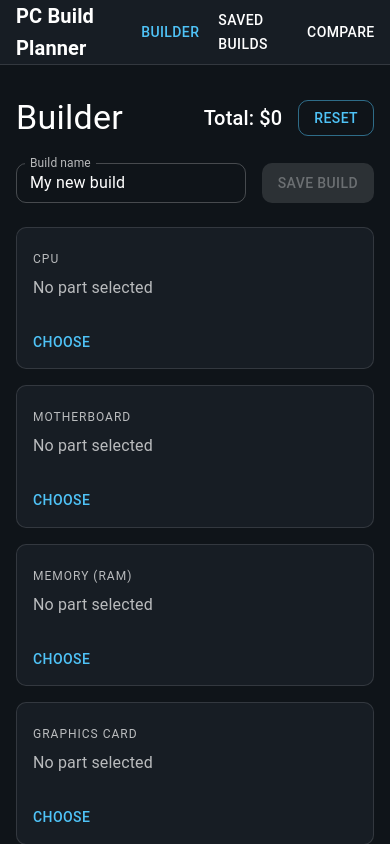
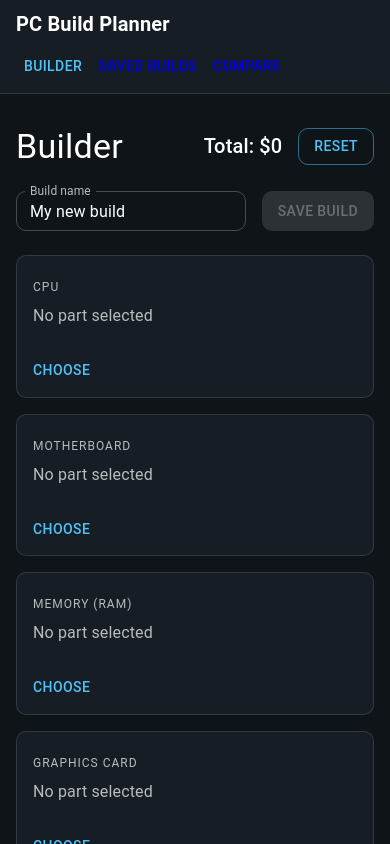
Before and after one commit to eshchar509/pc-build-planner, a React (Vite) app: page / in a window 390 px wide. Shown: the top 844 px of the page. Built offline with nearby package versions, Linux system fonts and the light colour scheme.

Commit message:
feat: improve responsive header and accessibility

```diff
--- a/index.html
+++ b/index.html
@@ -4,7 +4,8 @@
     <meta charset="UTF-8" />
     <link rel="icon" type="image/svg+xml" href="/favicon.svg" />
     <meta name="viewport" content="width=device-width, initial-scale=1.0" />
-    <title>pc-build-planner</title>
+<title>PC Build Planner</title>
+<meta name="description" content="Plan a PC build: pick parts, check compatibility, estimate performance and compare builds." />
   </head>
   <body>
     <div id="root"></div>
--- a/src/components/Layout.tsx
+++ b/src/components/Layout.tsx
@@ -1,4 +1,5 @@
-import { NavLink, Outlet } from 'react-router-dom'
+import { useEffect, useRef } from 'react'
+import { NavLink, Outlet, useLocation } from 'react-router-dom'
 import AppBar from '@mui/material/AppBar'
 import Box from '@mui/material/Box'
 import Button from '@mui/material/Button'
@@ -12,31 +13,79 @@ const links = [
   { to: '/compare', label: 'Compare', end: false },
 ]
 
+function titleFor(pathname: string): string {
+  if (pathname === '/') return 'Builder'
+  if (pathname === '/builds') return 'Saved builds'
+  if (pathname === '/compare') return 'Compare'
+  if (pathname.startsWith('/b/')) return 'Shared build'
+  return 'Page not found'
+}
+
 export default function Layout() {
+  const { pathname } = useLocation()
+  const mainRef = useRef<HTMLElement>(null)
+  const previousPath = useRef(pathname)
+
+  useEffect(() => {
+    document.title = `${titleFor(pathname)} · PC Build Planner`
+
+    // After navigating, move focus to the page content so keyboard and screen reader users
+    // start at the new page instead of the top of the old one. Not on the first load.
+    if (previousPath.current !== pathname) {
+      previousPath.current = pathname
+      mainRef.current?.focus()
+    }
+  }, [pathname])
+
   return (
     <Box sx={{ minHeight: '100vh' }}>
+      <Box
+        component="a"
+        href="#main-content"
+        onClick={(event: React.MouseEvent) => {
+          event.preventDefault()
+          mainRef.current?.focus()
+        }}
+        sx={{
+          position: 'absolute',
+          left: -9999,
+          top: 8,
+          zIndex: 'tooltip',
+          px: 2,
+          py: 1,
+          borderRadius: 1,
+          bgcolor: 'background.paper',
+          color: 'text.primary',
+          '&:focus': { left: 16 },
+        }}
+      >
+        Skip to content
+      </Box>
+
       <AppBar position="static" color="default" elevation={0} sx={{ borderBottom: 1, borderColor: 'divider' }}>
-        <Toolbar sx={{ gap: 1 }}>
-          <Typography variant="h6" component="div" sx={{ flexGrow: 1, fontWeight: 700 }}>
+        <Toolbar sx={{ gap: 1, flexWrap: 'wrap', py: 1 }}>
+          <Typography variant="h6" component="div" sx={{ flexGrow: 1, fontWeight: 700, whiteSpace: 'nowrap' }}>
             PC Build Planner
           </Typography>
+          <Box component="nav" aria-label="Main" sx={{ display: 'flex', flexWrap: 'wrap' }}>
             {links.map((link) => (
-            <Button
-              key={link.to}
-              component={NavLink}
-              to={link.to}
-              end={link.end}
-              color="inherit"
-              sx={{ '&.active': { color: 'primary.main' } }}
-            >
+              <NavLink key={link.to} to={link.to} end={link.end} style={{ textDecoration: 'none' }}>
+                {({ isActive }) => (
+                  <Button component="span" color={isActive ? 'primary' : 'inherit'}>
                     {link.label}
                   </Button>
+                )}
+              </NavLink>
             ))}
+          </Box>
         </Toolbar>
       </AppBar>
+
+      <main ref={mainRef} id="main-content" tabIndex={-1} style={{ outline: 'none' }}>
         <Container maxWidth="lg" sx={{ py: 4 }}>
           <Outlet />
         </Container>
+      </main>
     </Box>
   )
 }
--- a/src/components/PartSlot.tsx
+++ b/src/components/PartSlot.tsx
@@ -2,6 +2,8 @@ import Button from '@mui/material/Button'
 import Card from '@mui/material/Card'
 import CardActions from '@mui/material/CardActions'
 import CardContent from '@mui/material/CardContent'
+import Chip from '@mui/material/Chip'
+import Stack from '@mui/material/Stack'
 import Typography from '@mui/material/Typography'
 import { CATEGORY_LABELS } from '../domain/categories'
 import { describePart, formatPrice } from '../domain/format'
@@ -16,12 +18,17 @@ interface PartSlotProps {
 }
 
 export default function PartSlot({ category, part, hasIssue = false, onChoose, onRemove }: PartSlotProps) {
+  const label = CATEGORY_LABELS[category]
+
   return (
     <Card variant="outlined" sx={hasIssue ? { borderColor: 'error.main' } : undefined}>
       <CardContent>
-        <Typography variant="overline" sx={{ color: 'text.secondary' }}>
-          {CATEGORY_LABELS[category]}
-        </Typography>
+        <Stack direction="row" sx={{ alignItems: 'center', justifyContent: 'space-between', minHeight: 28 }}>
+          <Typography variant="overline" sx={{ color: 'text.secondary' }}>
+            {label}
+          </Typography>
+          {hasIssue && <Chip size="small" color="error" label="Compatibility issue" />}
+        </Stack>
         {part ? (
           <>
             <Typography variant="h6">
@@ -37,9 +44,11 @@ export default function PartSlot({ category, part, hasIssue = false, onChoose, o
         )}
       </CardContent>
       <CardActions>
-        <Button onClick={onChoose}>{part ? 'Change' : 'Choose'}</Button>
+        <Button onClick={onChoose} aria-label={`${part ? 'Change' : 'Choose'} ${label}`}>
+          {part ? 'Change' : 'Choose'}
+        </Button>
         {part && (
-          <Button color="error" onClick={onRemove}>
+          <Button color="error" onClick={onRemove} aria-label={`Remove ${label}`}>
             Remove
           </Button>
         )}
--- a/src/components/PerformancePanel.tsx
+++ b/src/components/PerformancePanel.tsx
@@ -23,7 +23,12 @@ function ScoreRow({ label, result, missing }: ScoreRowProps) {
       </Stack>
       {result ? (
         <Stack direction="row" spacing={2} sx={{ alignItems: 'center' }}>
-          <LinearProgress variant="determinate" value={result.score} sx={{ flex: 1, height: 8, borderRadius: 4 }} />
+          <LinearProgress
+            variant="determinate"
+            value={result.score}
+            aria-label={`${label} score`}
+            sx={{ flex: 1, height: 8, borderRadius: 4 }}
+          />
           <Typography variant="body2" sx={{ minWidth: 64, textAlign: 'right' }}>
             {result.score} / 100
           </Typography>
```
Lines whose indentation alone changed are shown as unchanged.
